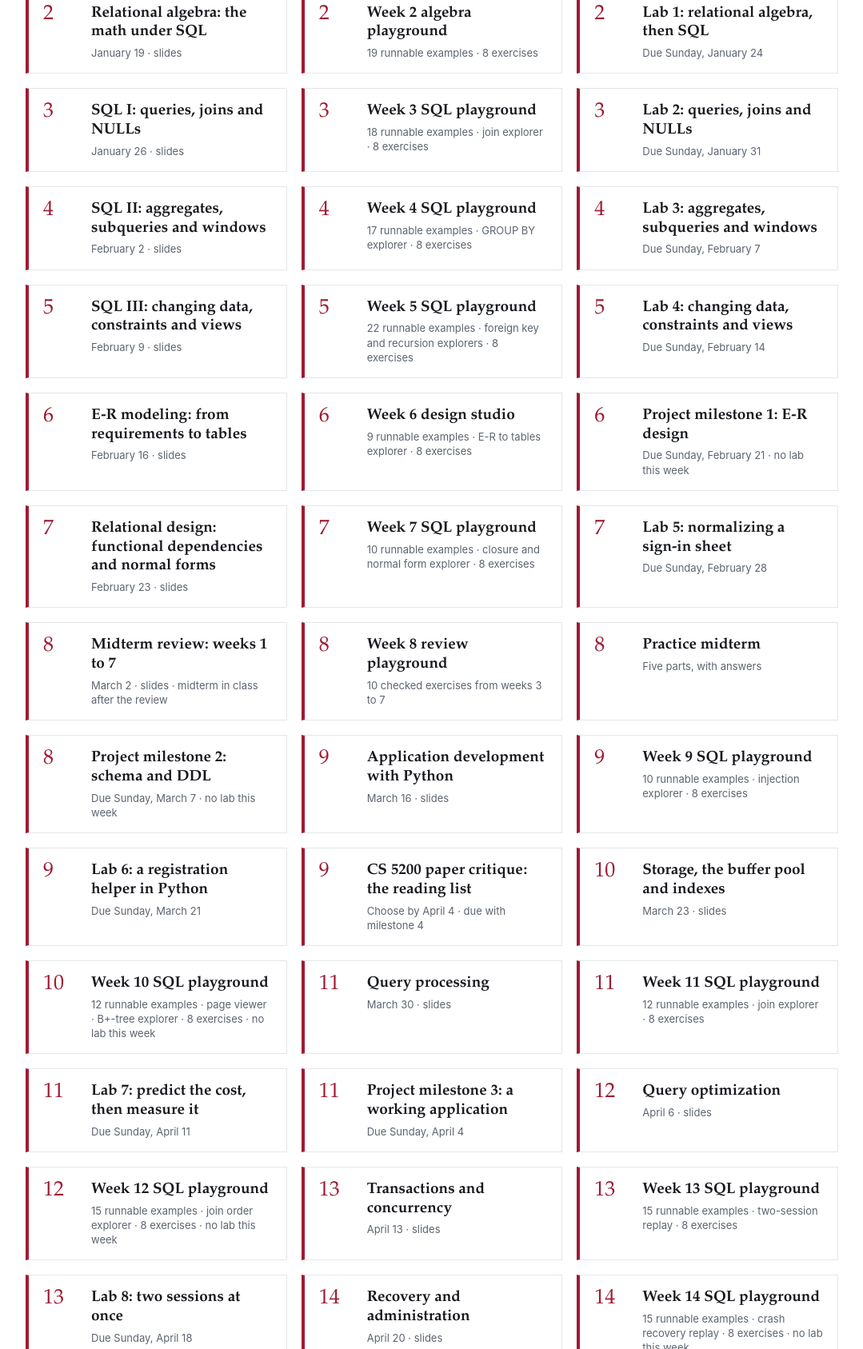
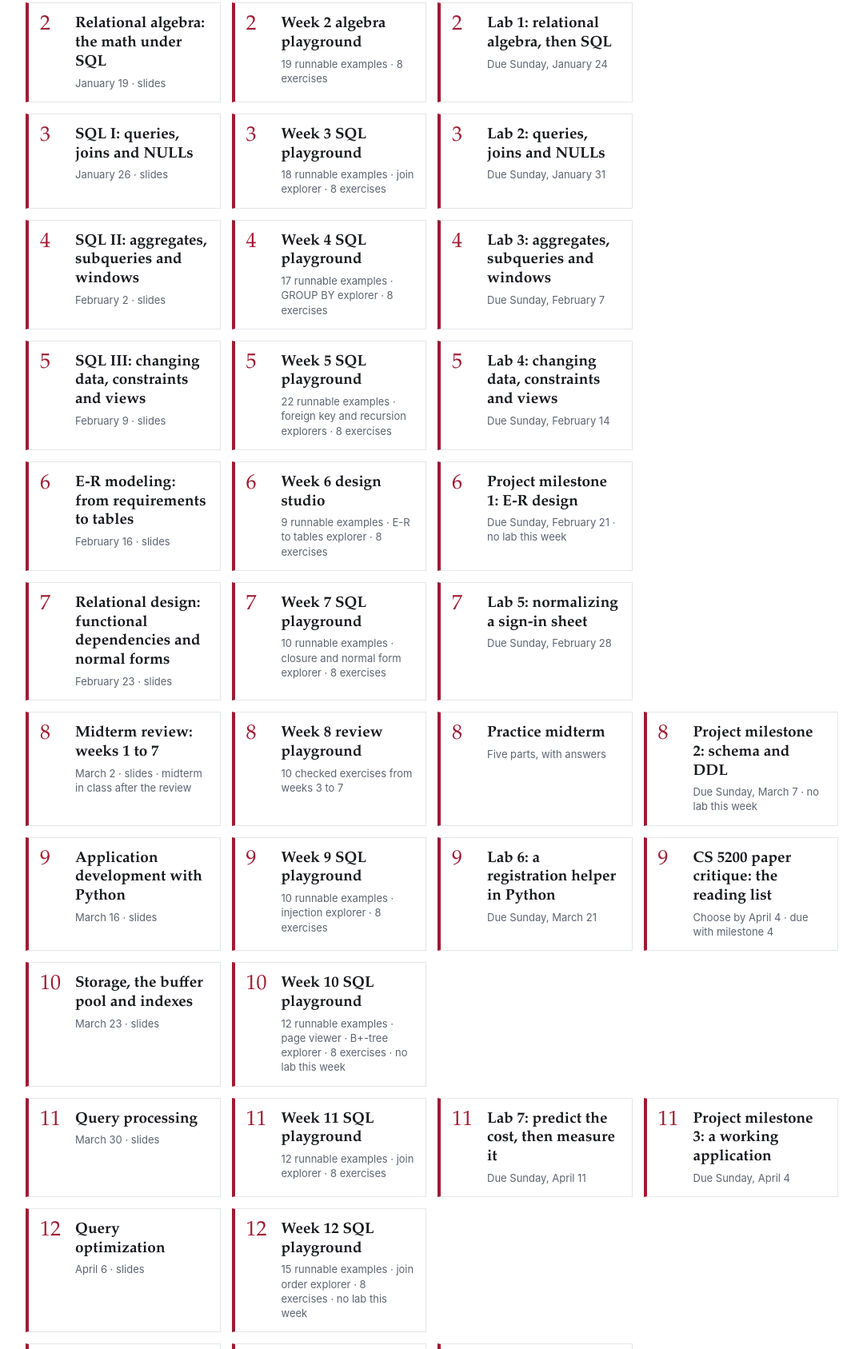
Before and after one commit to gkar87/Spring2027_Database, a plain HTML site: page index.html in a window 1280 px wide. Shown: the part 1113-2800 px from the top of the page at 80% size, without its empty margins (100-1179 px from the left). Drawn offline with Linux system fonts and the light colour scheme.

Commit message:
Course home: one row per week
Co-Authored-By: Claude Opus 5.5 <noreply@anthropic.com>

```diff
--- a/assets/course.css
+++ b/assets/course.css
@@ -1485,3 +1485,10 @@ html.ov-is-open { overflow: hidden; }
 @media print {
   .ov { display: none !important; }
 }
+
+/* Course home week list: each week gets its own row, however many links it has. */
+.modules--weekly { grid-template-columns: repeat(4, minmax(0, 1fr)); gap: 14px; }
+.modules--weekly > .week-start { grid-column-start: 1; }
+.modules--weekly .module { grid-template-columns: 34px 1fr; gap: 10px; padding: 14px; }
+@media (max-width: 1000px) { .modules--weekly { grid-template-columns: repeat(2, minmax(0, 1fr)); } }
+@media (max-width: 720px) { .modules--weekly { grid-template-columns: 1fr; } }
--- a/index.html
+++ b/index.html
@@ -31,8 +31,8 @@
   <p>Each week has slides, a SQL playground that runs in your browser, and a lab. Weeks are added here as they are released.</p>
   <p>The <a href="project/index.html">term project</a> runs alongside the labs, in four milestones; its page has the dates and what each one asks.</p>
   <p>You submit every lab as one zip file in Brightspace, named <code>labN_lastname_firstname.zip</code>. It holds a plain-text answers file with your name and written answers, plus the SQL and output files the lab asks for. Each lab handout lists exactly what goes in it.</p>
-  <div class="modules">
-    <a class="module" href="weeks/week01/index.html">
+  <div class="modules modules--weekly">
+    <a class="module week-start" href="weeks/week01/index.html">
       <span class="wk" aria-hidden="true">1</span>
       <span><span class="module-title">Why databases, and the relational model</span>
       <span class="module-meta">January 12 · slides</span></span>
@@ -47,7 +47,7 @@
       <span><span class="module-title">Lab 0: set up PostgreSQL</span>
       <span class="module-meta">Due Sunday, January 17</span></span>
     </a>
-    <a class="module" href="weeks/week02/index.html">
+    <a class="module week-start" href="weeks/week02/index.html">
       <span class="wk" aria-hidden="true">2</span>
       <span><span class="module-title">Relational algebra: the math under SQL</span>
       <span class="module-meta">January 19 · slides</span></span>
@@ -62,7 +62,7 @@
       <span><span class="module-title">Lab 1: relational algebra, then SQL</span>
       <span class="module-meta">Due Sunday, January 24</span></span>
     </a>
-    <a class="module" href="weeks/week03/index.html">
+    <a class="module week-start" href="weeks/week03/index.html">
       <span class="wk" aria-hidden="true">3</span>
       <span><span class="module-title">SQL I: queries, joins and NULLs</span>
       <span class="module-meta">January 26 · slides</span></span>
@@ -77,7 +77,7 @@
       <span><span class="module-title">Lab 2: queries, joins and NULLs</span>
       <span class="module-meta">Due Sunday, January 31</span></span>
     </a>
-    <a class="module" href="weeks/week04/index.html">
+    <a class="module week-start" href="weeks/week04/index.html">
       <span class="wk" aria-hidden="true">4</span>
       <span><span class="module-title">SQL II: aggregates, subqueries and windows</span>
       <span class="module-meta">February 2 · slides</span></span>
@@ -92,7 +92,7 @@
       <span><span class="module-title">Lab 3: aggregates, subqueries and windows</span>
       <span class="module-meta">Due Sunday, February 7</span></span>
     </a>
-    <a class="module" href="weeks/week05/index.html">
+    <a class="module week-start" href="weeks/week05/index.html">
       <span class="wk" aria-hidden="true">5</span>
       <span><span class="module-title">SQL III: changing data, constraints and views</span>
       <span class="module-meta">February 9 · slides</span></span>
@@ -107,7 +107,7 @@
       <span><span class="module-title">Lab 4: changing data, constraints and views</span>
       <span class="module-meta">Due Sunday, February 14</span></span>
     </a>
-    <a class="module" href="weeks/week06/index.html">
+    <a class="module week-start" href="weeks/week06/index.html">
       <span class="wk" aria-hidden="true">6</span>
       <span><span class="module-title">E-R modeling: from requirements to tables</span>
       <span class="module-meta">February 16 · slides</span></span>
@@ -122,7 +122,7 @@
       <span><span class="module-title">Project milestone 1: E-R design</span>
       <span class="module-meta">Due Sunday, February 21 · no lab this week</span></span>
     </a>
-    <a class="module" href="weeks/week07/index.html">
+    <a class="module week-start" href="weeks/week07/index.html">
       <span class="wk" aria-hidden="true">7</span>
       <span><span class="module-title">Relational design: functional dependencies and normal forms</span>
       <span class="module-meta">February 23 · slides</span></span>
@@ -137,7 +137,7 @@
       <span><span class="module-title">Lab 5: normalizing a sign-in sheet</span>
       <span class="module-meta">Due Sunday, February 28</span></span>
     </a>
-    <a class="module" href="weeks/week08/index.html">
+    <a class="module week-start" href="weeks/week08/index.html">
       <span class="wk" aria-hidden="true">8</span>
       <span><span class="module-title">Midterm review: weeks 1 to 7</span>
       <span class="module-meta">March 2 · slides · midterm in class after the review</span></span>
@@ -157,7 +157,7 @@
       <span><span class="module-title">Project milestone 2: schema and DDL</span>
       <span class="module-meta">Due Sunday, March 7 · no lab this week</span></span>
     </a>
-    <a class="module" href="weeks/week09/index.html">
+    <a class="module week-start" href="weeks/week09/index.html">
       <span class="wk" aria-hidden="true">9</span>
       <span><span class="module-title">Application development with Python</span>
       <span class="module-meta">March 16 · slides</span></span>
@@ -177,7 +177,7 @@
       <span><span class="module-title">CS 5200 paper critique: the reading list</span>
       <span class="module-meta">Choose by April 4 · due with milestone 4</span></span>
     </a>
-    <a class="module" href="weeks/week10/index.html">
+    <a class="module week-start" href="weeks/week10/index.html">
       <span class="wk" aria-hidden="true">10</span>
       <span><span class="module-title">Storage, the buffer pool and indexes</span>
       <span class="module-meta">March 23 · slides</span></span>
@@ -187,7 +187,7 @@
       <span><span class="module-title">Week 10 SQL playground</span>
       <span class="module-meta">12 runnable examples · page viewer · B+-tree explorer · 8 exercises · no lab this week</span></span>
     </a>
-    <a class="module" href="weeks/week11/index.html">
+    <a class="module week-start" href="weeks/week11/index.html">
       <span class="wk" aria-hidden="true">11</span>
       <span><span class="module-title">Query processing</span>
       <span class="module-meta">March 30 · slides</span></span>
@@ -207,7 +207,7 @@
       <span><span class="module-title">Project milestone 3: a working application</span>
       <span class="module-meta">Due Sunday, April 4</span></span>
     </a>
-    <a class="module" href="weeks/week12/index.html">
+    <a class="module week-start" href="weeks/week12/index.html">
       <span class="wk" aria-hidden="true">12</span>
       <span><span class="module-title">Query optimization</span>
       <span class="module-meta">April 6 · slides</span></span>
@@ -217,7 +217,7 @@
       <span><span class="module-title">Week 12 SQL playground</span>
       <span class="module-meta">15 runnable examples · join order explorer · 8 exercises · no lab this week</span></span>
     </a>
-    <a class="module" href="weeks/week13/index.html">
+    <a class="module week-start" href="weeks/week13/index.html">
       <span class="wk" aria-hidden="true">13</span>
       <span><span class="module-title">Transactions and concurrency</span>
       <span class="module-meta">April 13 · slides</span></span>
@@ -232,7 +232,7 @@
       <span><span class="module-title">Lab 8: two sessions at once</span>
       <span class="module-meta">Due Sunday, April 18</span></span>
     </a>
-    <a class="module" href="weeks/week14/index.html">
+    <a class="module week-start" href="weeks/week14/index.html">
       <span class="wk" aria-hidden="true">14</span>
       <span><span class="module-title">Recovery and administration</span>
       <span class="module-meta">April 20 · slides</span></span>
@@ -247,7 +247,7 @@
       <span><span class="module-title">Project milestone 4: tuning, demo and walkthrough</span>
       <span class="module-meta">Report due Sunday, April 25 · demo April 27</span></span>
     </a>
-    <a class="module" href="weeks/week15/index.html">
+    <a class="module week-start" href="weeks/week15/index.html">
       <span class="wk" aria-hidden="true">15</span>
       <span><span class="module-title">NoSQL and distributed data</span>
       <span class="module-meta">April 27 · slides</span></span>
```
